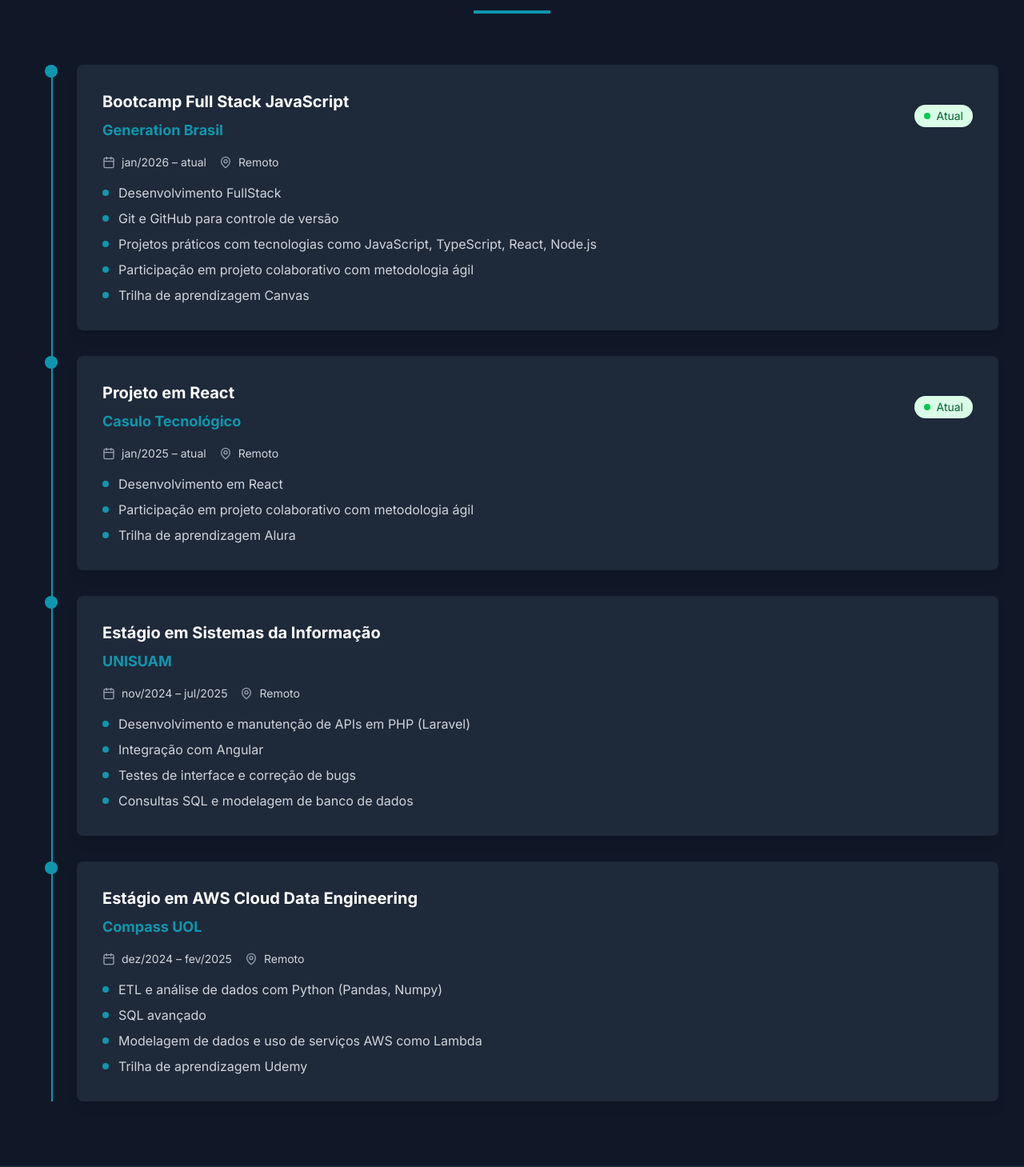
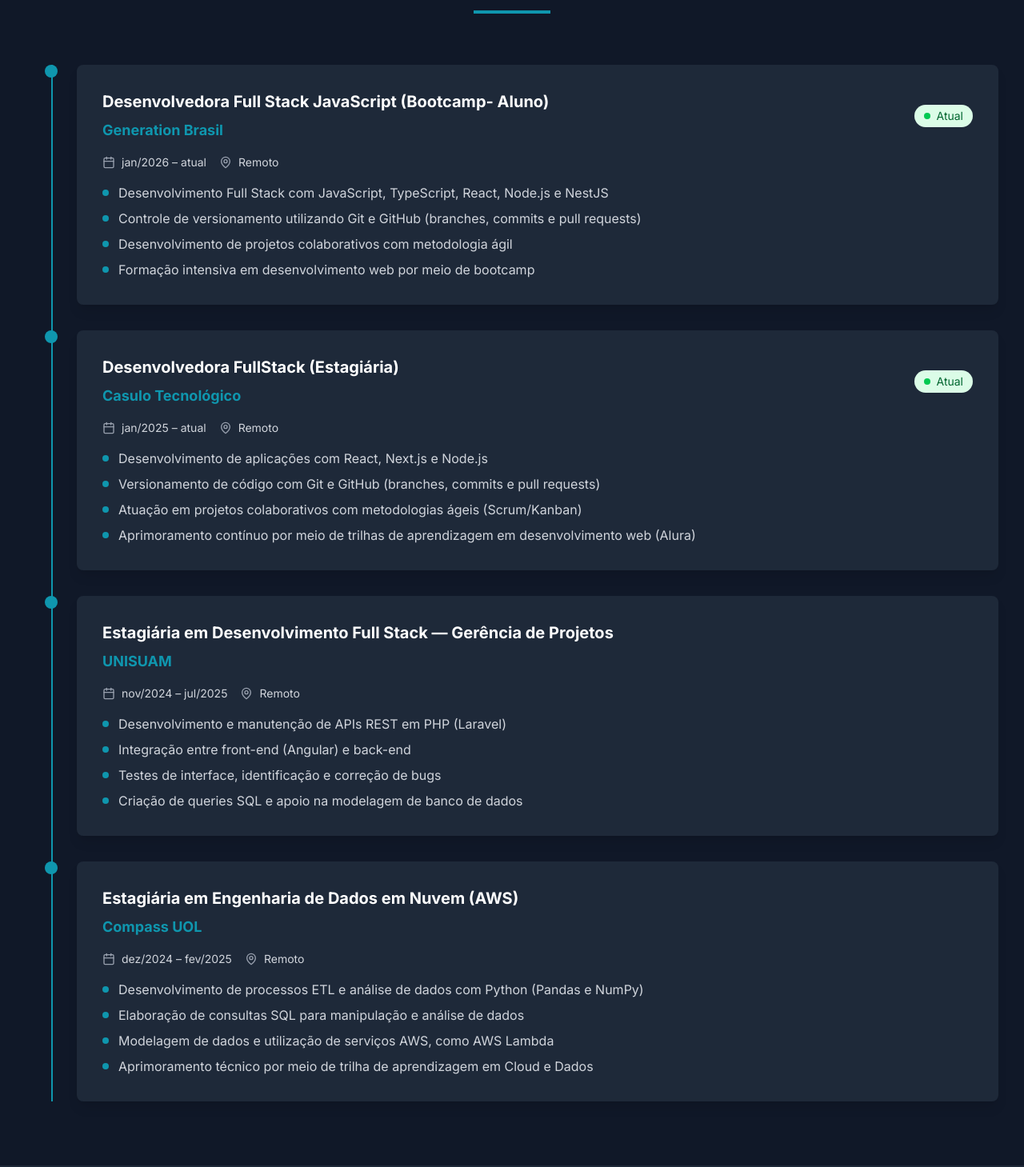
Before and after one commit to Imayagmb/Portfolio-Mayara-vs2.0, a React (Vite) app: page / in a window 1280 px wide. Shown: the part 1791-3250 px from the top of the page at 80% size. Built offline with nearby package versions, Linux system fonts and the light colour scheme; the HTML template or start-up script is replaced by a standard one.

Commit message:
Fix: Atualizando experiencia profissional

```diff
--- a/src/components/Experiencia.tsx
+++ b/src/components/Experiencia.tsx
@@ -1,5 +1,5 @@
-import React from 'react';
-import { Calendar, MapPin } from 'lucide-react';
+import React from "react";
+import { Calendar, MapPin } from "lucide-react";
 
 interface ExperienciaProps {
   isDarkMode: boolean;
@@ -8,69 +8,72 @@ interface ExperienciaProps {
 const Experiencia: React.FC<ExperienciaProps> = ({ isDarkMode }) => {
   const experiencias = [
     {
-      company: 'Generation Brasil',
-      position: 'Bootcamp Full Stack JavaScript',
-      period: 'jan/2026 – atual',
-      location: 'Remoto',
+      company: "Generation Brasil",
+      position: "Desenvolvedora Full Stack JavaScript (Bootcamp- Aluno)",
+      period: "jan/2026 – atual",
+      location: "Remoto",
       description: [
-        'Desenvolvimento FullStack',
-        'Git e GitHub para controle de versão',
-        'Projetos práticos com tecnologias como JavaScript, TypeScript, React, Node.js',
-        'Participação em projeto colaborativo com metodologia ágil',
-        'Trilha de aprendizagem Canvas'
+        "Desenvolvimento Full Stack com JavaScript, TypeScript, React, Node.js e NestJS",
+        "Controle de versionamento utilizando Git e GitHub (branches, commits e pull requests)",
+        "Desenvolvimento de projetos colaborativos com metodologia ágil",
+        "Formação intensiva em desenvolvimento web por meio de bootcamp",
       ],
-      isActive: true
+      isActive: true,
     },
     {
-      company: 'Casulo Tecnológico',
-      position: 'Projeto em React',
-      period: 'jan/2025 – atual',
-      location: 'Remoto',
+      company: "Casulo Tecnológico",
+      position: "Desenvolvedora FullStack (Estagiária)",
+      period: "jan/2025 – atual",
+      location: "Remoto",
       description: [
-        'Desenvolvimento em React',
-        'Participação em projeto colaborativo com metodologia ágil',
-        'Trilha de aprendizagem Alura'
+        "Desenvolvimento de aplicações com React, Next.js e Node.js",
+        "Versionamento de código com Git e GitHub (branches, commits e pull requests)",
+        "Atuação em projetos colaborativos com metodologias ágeis (Scrum/Kanban)",
+        "Aprimoramento contínuo por meio de trilhas de aprendizagem em desenvolvimento web (Alura)",
       ],
-      isActive: true
+      isActive: true,
     },
     {
-      company: 'UNISUAM',
-      position: 'Estágio em Sistemas da Informação',
-      period: 'nov/2024 – jul/2025',
-      location: 'Remoto',
+      company: "UNISUAM",
+      position:
+        "Estagiária em Desenvolvimento Full Stack — Gerência de Projetos",
+      period: "nov/2024 – jul/2025",
+      location: "Remoto",
       description: [
-        'Desenvolvimento e manutenção de APIs em PHP (Laravel)',
-        'Integração com Angular',
-        'Testes de interface e correção de bugs',
-        'Consultas SQL e modelagem de banco de dados'
+        "Desenvolvimento e manutenção de APIs REST em PHP (Laravel)",
+        "Integração entre front-end (Angular) e back-end",
+        "Testes de interface, identificação e correção de bugs",
+        "Criação de queries SQL e apoio na modelagem de banco de dados",
       ],
-      isActive: false
+      isActive: false,
     },
     {
-      company: 'Compass UOL',
-      position: 'Estágio em AWS Cloud Data Engineering',
-      period: 'dez/2024 – fev/2025',
-      location: 'Remoto',
+      company: "Compass UOL",
+      position: "Estagiária em Engenharia de Dados em Nuvem (AWS)",
+      period: "dez/2024 – fev/2025",
+      location: "Remoto",
       description: [
-        'ETL e análise de dados com Python (Pandas, Numpy)',
-        'SQL avançado',
-        'Modelagem de dados e uso de serviços AWS como Lambda',
-        'Trilha de aprendizagem Udemy'
+        "Desenvolvimento de processos ETL e análise de dados com Python (Pandas e NumPy)",
+        "Elaboração de consultas SQL para manipulação e análise de dados",
+        "Modelagem de dados e utilização de serviços AWS, como AWS Lambda",
+        "Aprimoramento técnico por meio de trilha de aprendizagem em Cloud e Dados",
       ],
-      isActive: false
-    }
+      isActive: false,
+    },
   ];
 
   return (
     <section
       id="experiencia"
-      className={`py-20 ${isDarkMode ? 'bg-gray-900' : 'bg-gray-50'}`}
+      className={`py-20 ${isDarkMode ? "bg-gray-900" : "bg-gray-50"}`}
     >
       <div className="max-w-7xl mx-auto px-4 sm:px-6 lg:px-8">
         <div className="text-center mb-16">
-          <h2 className={`text-4xl font-bold mb-4 ${
-            isDarkMode ? 'text-white' : 'text-gray-900'
-          }`}>
+          <h2
+            className={`text-4xl font-bold mb-4 ${
+              isDarkMode ? "text-white" : "text-gray-900"
+            }`}
+          >
             Experiência Profissional
           </h2>
           <div className="w-24 h-1 bg-[#0F96AE] mx-auto mb-8"></div>
@@ -87,14 +90,18 @@ const Experiencia: React.FC<ExperienciaProps> = ({ isDarkMode }) => {
                 <div className="absolute left-6 w-4 h-4 bg-[#0F96AE] rounded-full hidden md:block"></div>
 
                 <div className="md:ml-16">
-                  <div className={`p-8 rounded-lg shadow-lg transition-all duration-300 hover:shadow-xl ${
-                    isDarkMode ? 'bg-gray-800' : 'bg-white'
-                  }`}>
+                  <div
+                    className={`p-8 rounded-lg shadow-lg transition-all duration-300 hover:shadow-xl ${
+                      isDarkMode ? "bg-gray-800" : "bg-white"
+                    }`}
+                  >
                     <div className="flex flex-col sm:flex-row sm:items-center sm:justify-between mb-4">
                       <div>
-                        <h3 className={`text-xl font-bold mb-2 ${
-                          isDarkMode ? 'text-white' : 'text-gray-900'
-                        }`}>
+                        <h3
+                          className={`text-xl font-bold mb-2 ${
+                            isDarkMode ? "text-white" : "text-gray-900"
+                          }`}
+                        >
                           {exp.position}
                         </h3>
                         <p className="text-[#0F96AE] font-semibold text-lg">
@@ -111,30 +118,42 @@ const Experiencia: React.FC<ExperienciaProps> = ({ isDarkMode }) => {
 
                     <div className="flex flex-col sm:flex-row sm:items-center mb-4 space-y-2 sm:space-y-0 sm:space-x-4">
                       <div className="flex items-center">
-                        <Calendar size={16} className={`mr-2 ${
-                          isDarkMode ? 'text-gray-400' : 'text-gray-500'
-                        }`} />
-                        <span className={`text-sm ${
-                          isDarkMode ? 'text-gray-300' : 'text-gray-600'
-                        }`}>
+                        <Calendar
+                          size={16}
+                          className={`mr-2 ${
+                            isDarkMode ? "text-gray-400" : "text-gray-500"
+                          }`}
+                        />
+                        <span
+                          className={`text-sm ${
+                            isDarkMode ? "text-gray-300" : "text-gray-600"
+                          }`}
+                        >
                           {exp.period}
                         </span>
                       </div>
                       <div className="flex items-center">
-                        <MapPin size={16} className={`mr-2 ${
-                          isDarkMode ? 'text-gray-400' : 'text-gray-500'
-                        }`} />
-                        <span className={`text-sm ${
-                          isDarkMode ? 'text-gray-300' : 'text-gray-600'
-                        }`}>
+                        <MapPin
+                          size={16}
+                          className={`mr-2 ${
+                            isDarkMode ? "text-gray-400" : "text-gray-500"
+                          }`}
+                        />
+                        <span
+                          className={`text-sm ${
+                            isDarkMode ? "text-gray-300" : "text-gray-600"
+                          }`}
+                        >
                           {exp.location}
                         </span>
                       </div>
                     </div>
 
-                    <ul className={`space-y-2 ${
-                      isDarkMode ? 'text-gray-300' : 'text-gray-600'
-                    }`}>
+                    <ul
+                      className={`space-y-2 ${
+                        isDarkMode ? "text-gray-300" : "text-gray-600"
+                      }`}
+                    >
                       {exp.description.map((item, itemIndex) => (
                         <li key={itemIndex} className="flex items-start">
                           <span className="w-2 h-2 bg-[#0F96AE] rounded-full mr-3 mt-2 flex-shrink-0"></span>
```
